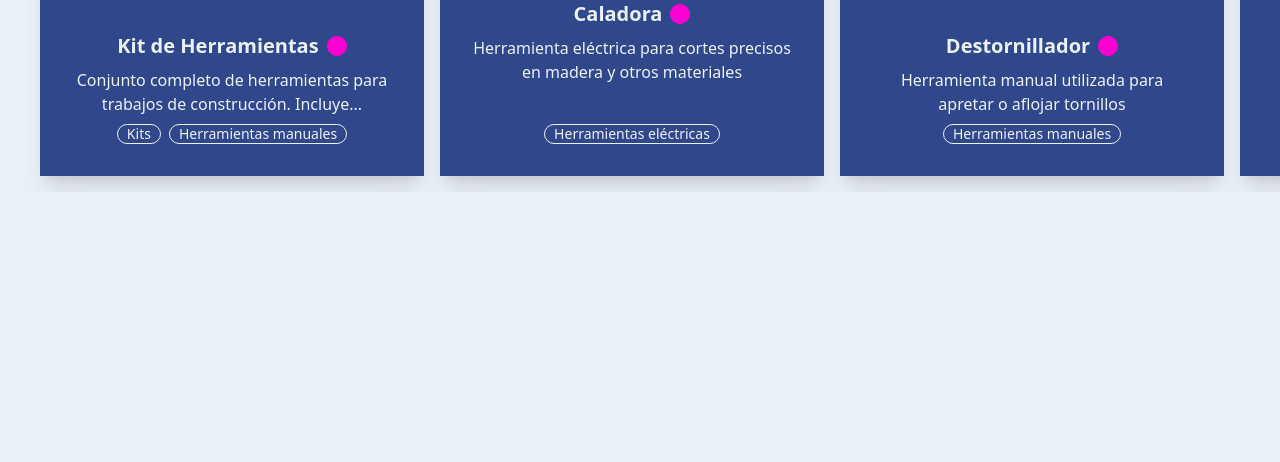
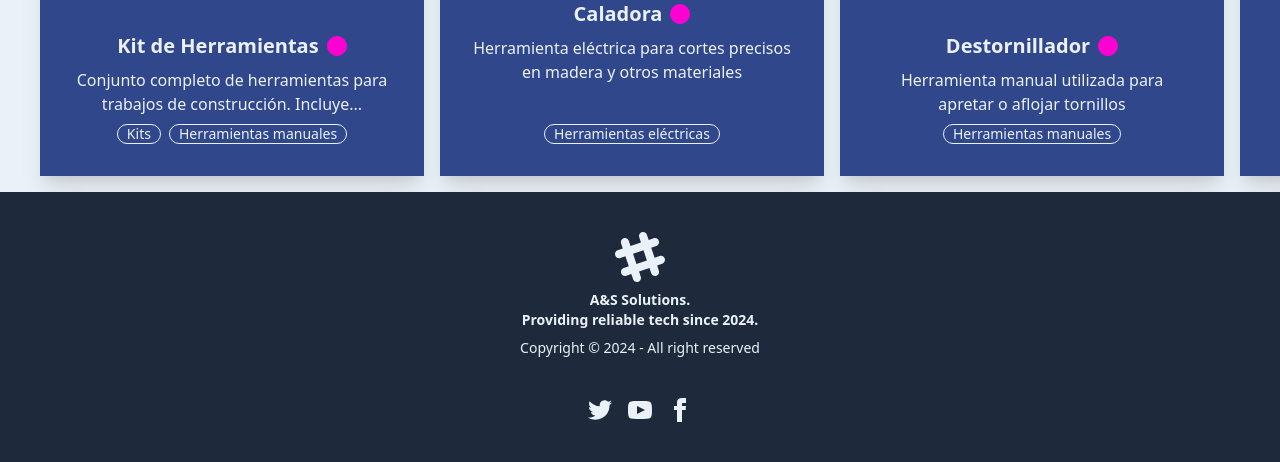
Before and after one commit to daniNKV/ferreplus, a Django app: page / in a window 1280 px wide. Shown: the part 1808-2270 px from the top of the page. Before the commit the page ends 1999 px from the top, so only its background shows below. Run offline with Django 5.2, Linux system fonts and the light colour scheme; some libraries are stand-ins or nearby versions.

Commit message:
crear y mostrar footer

```diff
--- /dev/null
+++ b/src/templates/footer.html
@@ -0,0 +1,18 @@
+{% load static %}
+
+<footer class="footer footer-center p-10 bg-slate-800 text-neutral">
+    <aside>
+      <svg width="50" height="50" viewBox="0 0 24 24" xmlns="http://www.w3.org/2000/svg" fill-rule="evenodd" clip-rule="evenodd" class="inline-block fill-current"><path d="M22.672 15.226l-2.432.811.841 2.515c.33 1.019-.209 2.127-1.23 2.456-1.15.325-2.148-.321-2.463-1.226l-.84-2.518-5.013 1.677.84 2.517c.391 1.203-.434 2.542-1.831 2.542-.88 0-1.601-.564-1.86-1.314l-.842-2.516-2.431.809c-1.135.328-2.145-.317-2.463-1.229-.329-1.018.211-2.127 1.231-2.456l2.432-.809-1.621-4.823-2.432.808c-1.355.384-2.558-.59-2.558-1.839 0-.817.509-1.582 1.327-1.846l2.433-.809-.842-2.515c-.33-1.02.211-2.129 1.232-2.458 1.02-.329 2.13.209 2.461 1.229l.842 2.515 5.011-1.677-.839-2.517c-.403-1.238.484-2.553 1.843-2.553.819 0 1.585.509 1.85 1.326l.841 2.517 2.431-.81c1.02-.33 2.131.211 2.461 1.229.332 1.018-.21 2.126-1.23 2.456l-2.433.809 1.622 4.823 2.433-.809c1.242-.401 2.557.484 2.557 1.838 0 .819-.51 1.583-1.328 1.847m-8.992-6.428l-5.01 1.675 1.619 4.828 5.011-1.674-1.62-4.829z"></path></svg>
+      <p class="font-bold">
+        A&S Solutions. <br>Providing reliable tech since 2024.
+      </p>
+      <p>Copyright © 2024 - All right reserved</p>
+    </aside>
+    <nav>
+      <div class="grid grid-flow-col gap-4">
+        <a><svg xmlns="http://www.w3.org/2000/svg" width="24" height="24" viewBox="0 0 24 24" class="fill-current"><path d="M24 4.557c-.883.392-1.832.656-2.828.775 1.017-.609 1.798-1.574 2.165-2.724-.951.564-2.005.974-3.127 1.195-.897-.957-2.178-1.555-3.594-1.555-3.179 0-5.515 2.966-4.797 6.045-4.091-.205-7.719-2.165-10.148-5.144-1.29 2.213-.669 5.108 1.523 6.574-.806-.026-1.566-.247-2.229-.616-.054 2.281 1.581 4.415 3.949 4.89-.693.188-1.452.232-2.224.084.626 1.956 2.444 3.379 4.6 3.419-2.07 1.623-4.678 2.348-7.29 2.04 2.179 1.397 4.768 2.212 7.548 2.212 9.142 0 14.307-7.721 13.995-14.646.962-.695 1.797-1.562 2.457-2.549z"></path></svg></a>
+        <a><svg xmlns="http://www.w3.org/2000/svg" width="24" height="24" viewBox="0 0 24 24" class="fill-current"><path d="M19.615 3.184c-3.604-.246-11.631-.245-15.23 0-3.897.266-4.356 2.62-4.385 8.816.029 6.185.484 8.549 4.385 8.816 3.6.245 11.626.246 15.23 0 3.897-.266 4.356-2.62 4.385-8.816-.029-6.185-.484-8.549-4.385-8.816zm-10.615 12.816v-8l8 3.993-8 4.007z"></path></svg></a>
+        <a><svg xmlns="http://www.w3.org/2000/svg" width="24" height="24" viewBox="0 0 24 24" class="fill-current"><path d="M9 8h-3v4h3v12h5v-12h3.642l.358-4h-4v-1.667c0-.955.192-1.333 1.115-1.333h2.885v-5h-3.808c-3.596 0-5.192 1.583-5.192 4.615v3.385z"></path></svg></a>
+      </div>
+    </nav>
+  </footer>
--- a/src/templates/index.html
+++ b/src/templates/index.html
@@ -189,4 +189,6 @@
   </div>
 </section>
 
+{% include 'footer.html' %}
+
 {% endblock %}
```
